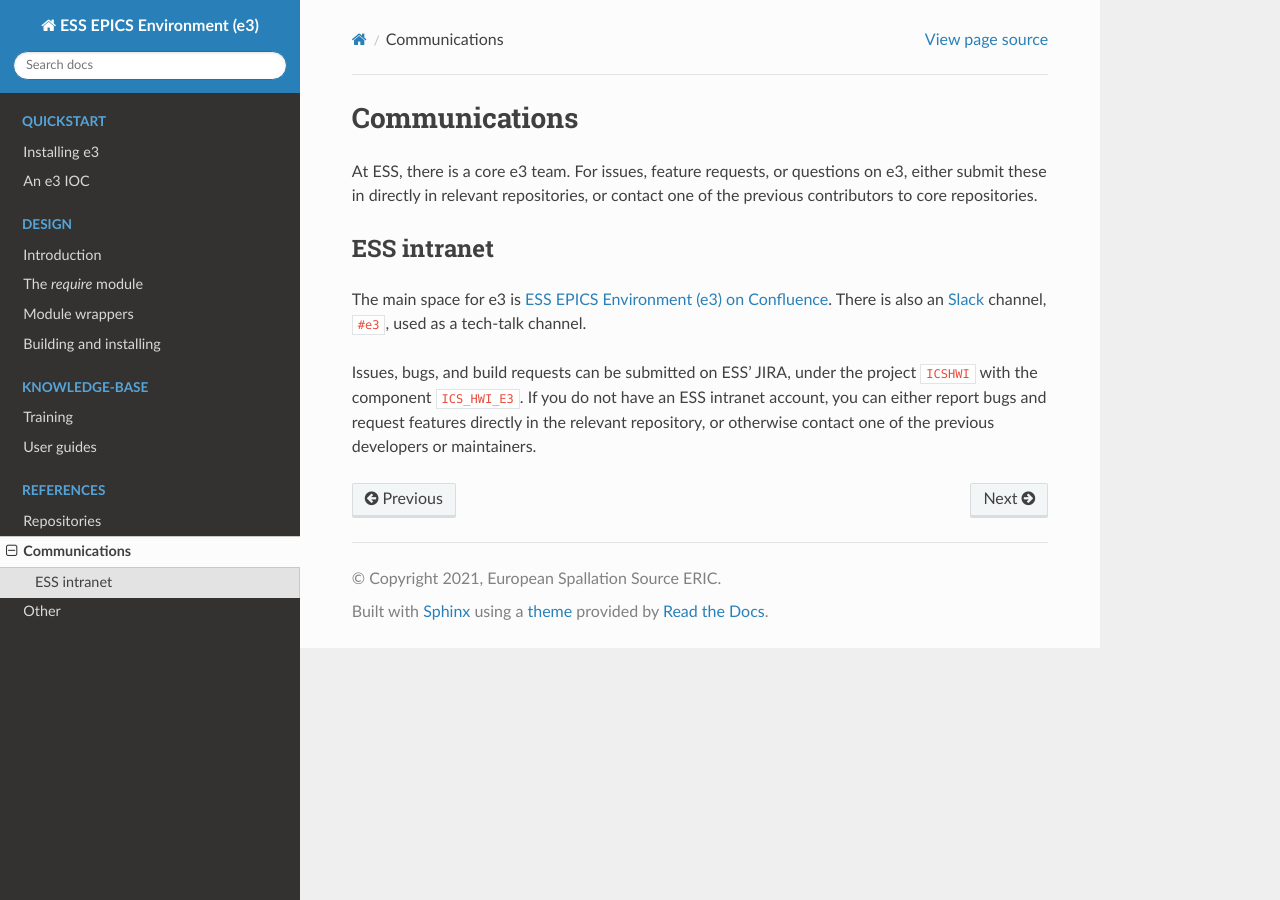
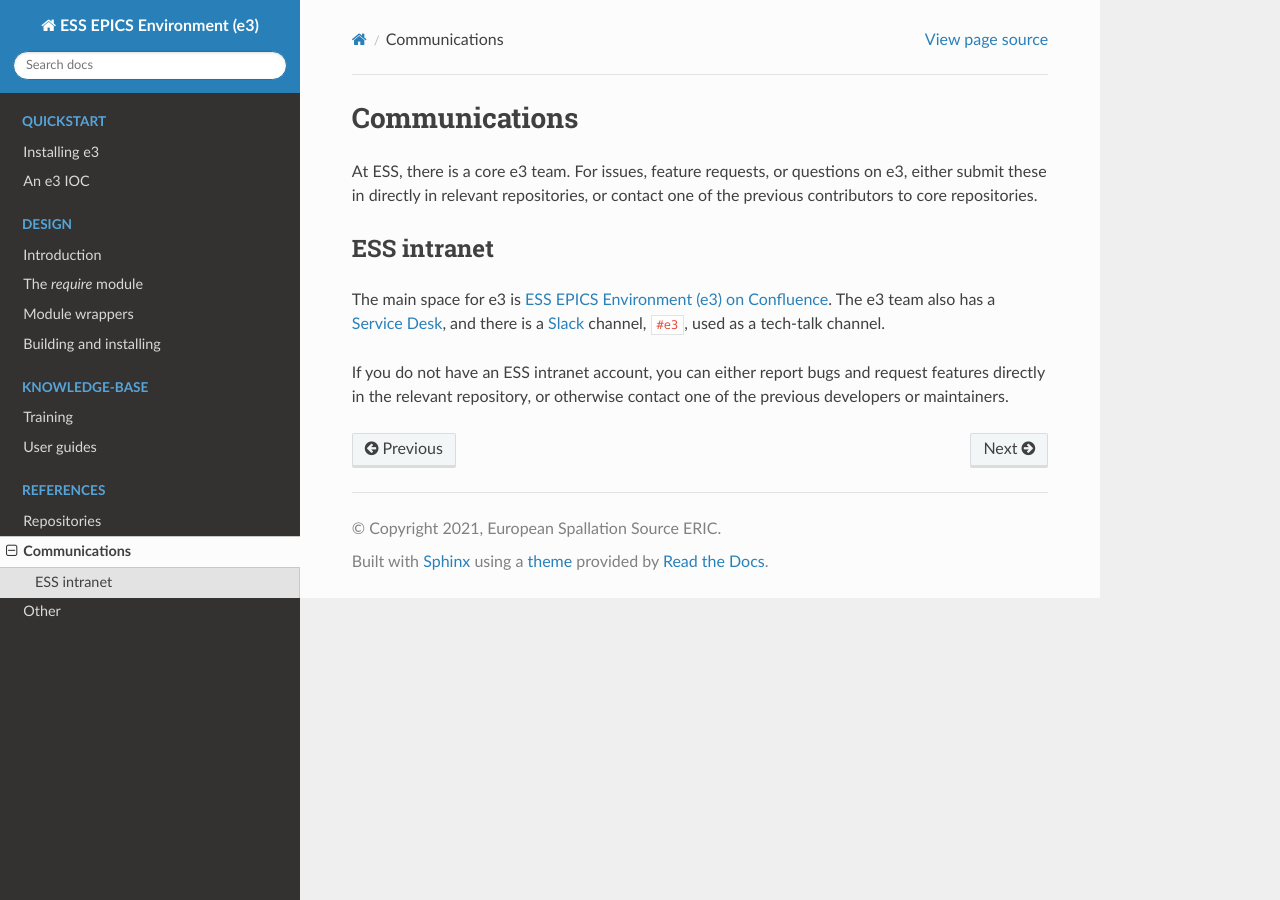
Before and after one commit to ttkorhonen/e3pages, a Sphinx documentation site: the page built from docs/references/2_comms.md, in a window 1280 px wide. Built offline with Sphinx 7.4.7 and the Read the Docs theme 2.0.0, drawn with Linux system fonts in a browser that asks for light colours.

Commit message:
update communication options (with link to service desk)

```diff
--- a/docs/references/2_comms.md
+++ b/docs/references/2_comms.md
@@ -4,6 +4,6 @@ At ESS, there is a core e3 team. For issues, feature requests, or questions on e
 
 ## ESS intranet
 
-The main space for e3 is [ESS EPICS Environment (e3) on Confluence](https://confluence.esss.lu.se/x/cUAAFQ). There is also an [Slack](https://ess-eric.slack.com) channel, `#e3`, used as a tech-talk channel.
+The main space for e3 is [ESS EPICS Environment (e3) on Confluence](https://confluence.esss.lu.se/x/cUAAFQ). The e3 team also has a [Service Desk](https://jira.esss.lu.se/plugins/servlet/desk/portal/40), and there is a [Slack](https://ess-eric.slack.com) channel, `#e3`, used as a tech-talk channel.
 
-Issues, bugs, and build requests can be submitted on ESS' JIRA, under the project `ICSHWI` with the component `ICS_HWI_E3`. If you do not have an ESS intranet account, you can either report bugs and request features directly in the relevant repository, or otherwise contact one of the previous developers or maintainers.
+If you do not have an ESS intranet account, you can either report bugs and request features directly in the relevant repository, or otherwise contact one of the previous developers or maintainers.
```
